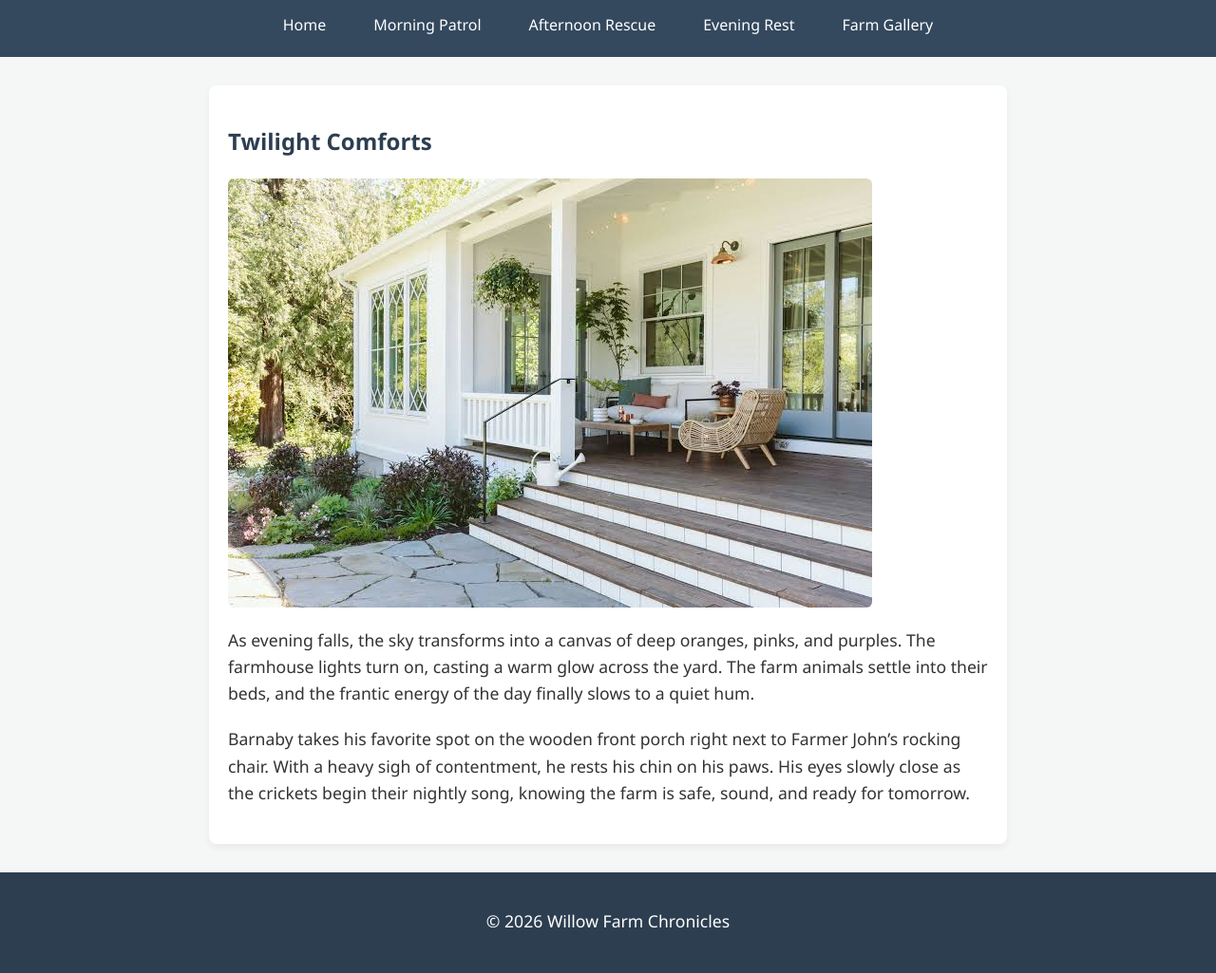
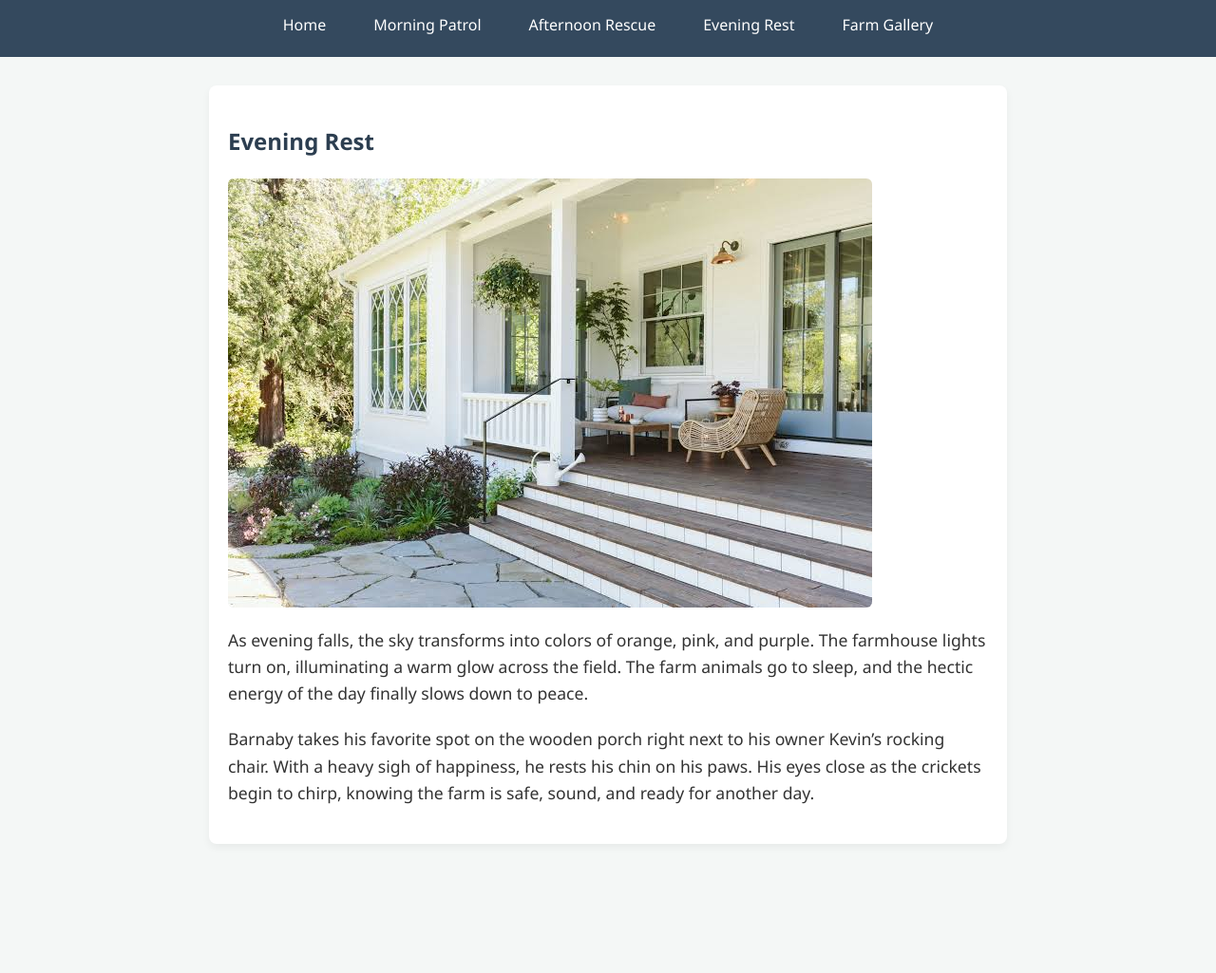
Before and after one commit to diegopp0703/project-1, a plain HTML site: page evening.html in a window 1280 px wide. Shown: the part 100-1125 px from the top of the page at 95% size. After the commit the page ends 1019 px from the top, so only its background shows below. Drawn offline with Linux system fonts and the light colour scheme.

Commit message:
Revise title and content in evening.html
Updated the title and headings in the evening.html file to reflect a new theme. Revised paragraphs for improved clarity and emotional tone.

```diff
--- a/evening.html
+++ b/evening.html
@@ -9,7 +9,7 @@
 <body>
 
     <header>
-        <h1>The Tales of Willow Farm</h1>
+        <h1>The History of Willow Farm</h1>
     </header>
 
     <nav>
@@ -21,15 +21,13 @@
     </nav>
 
     <main>
-        <h2>Twilight Comforts</h2>
+        <h2>Evening Rest</h2>
         <img src="assets/images/porch.jpg" alt="A happy dog resting on a rustic wooden porch during a vibrant sunset">
-        <p>As evening falls, the sky transforms into a canvas of deep oranges, pinks, and purples. The farmhouse lights turn on, casting a warm glow across the yard. The farm animals settle into their beds, and the frantic energy of the day finally slows to a quiet hum.</p>
-        <p>Barnaby takes his favorite spot on the wooden front porch right next to Farmer John’s rocking chair. With a heavy sigh of contentment, he rests his chin on his paws. His eyes slowly close as the crickets begin their nightly song, knowing the farm is safe, sound, and ready for tomorrow.</p>
+        <p>As evening falls, the sky transforms into colors of orange, pink, and purple. The farmhouse lights turn on, illuminating a warm glow across the field. The farm animals go to sleep, and the hectic energy of the day finally slows down to peace.</p>
+        <p>Barnaby takes his favorite spot on the wooden porch right next to his owner Kevin’s rocking chair. With a heavy sigh of happiness, he rests his chin on his paws. His eyes close as the crickets begin to chirp, knowing the farm is safe, sound, and ready for another day.</p>
     </main>
 
-    <footer>
-        <p>&copy; 2026 Willow Farm Chronicles</p>
-    </footer>
+
 
 </body>
 </html>
```
